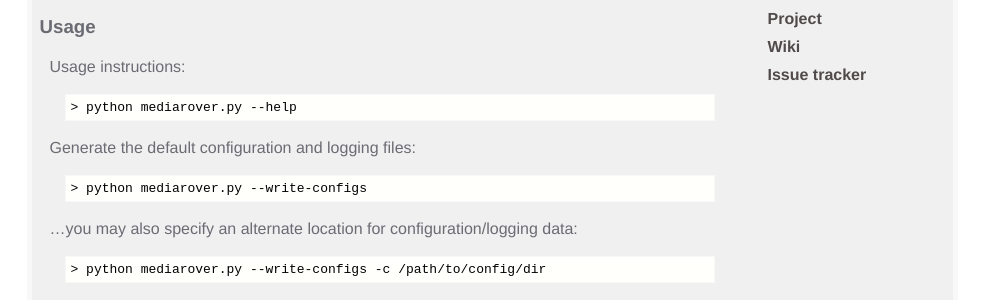
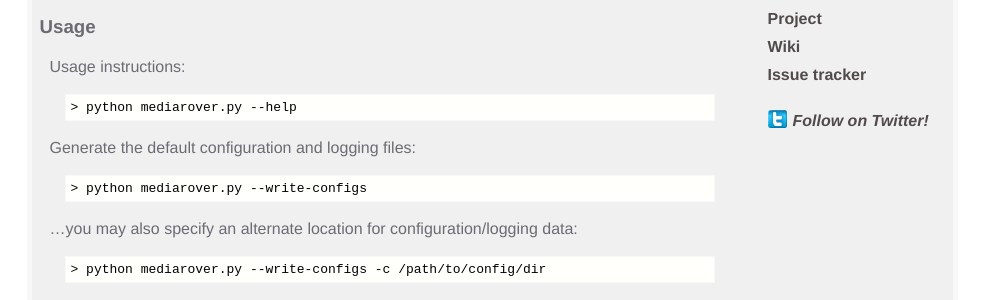
Before and after one commit to kierse/mediarover, a Jekyll site: the page built from index.markdown, in a window 1280 px wide. Shown: the part 251-551 px from the top of the page, without its empty margins (148-1132 px from the left). Built offline with Jekyll 4.4.1, drawn with Linux system fonts in a browser that asks for light colours; Markdown is read by kramdown in place of the engine named in the settings.

Commit message:
added twitter link to menu

```diff
--- a/_layouts/default.html
+++ b/_layouts/default.html
@@ -17,6 +17,8 @@
 				<li><a href="http://github.com/kierse/mediarover">Project</a></li>
 				<li><a href="http://wiki.github.com/kierse/mediarover">Wiki</a></li>
 				<li><a href="http://github.com/kierse/mediarover/issues">Issue tracker</a></li>
+				<br />
+				<li class="twitter"><a href="http://twitter.com/mediarover">Follow on Twitter!</a></li>
 			</ul>
 			<div class="content">
 				{{content}}
--- a/styles/default.css
+++ b/styles/default.css
@@ -43,6 +43,15 @@ ul.menu a
 ul.menu a:hover
 {
 	background-color: #f8f8f8;
+}
+
+ul.menu li.twitter
+{
+	text-indent: 40px;
+	font-style: italic;
+	background-image: url('/images/twitter.jpg');
+	background-position: 15px 3px;
+	background-repeat: no-repeat;
 }
 
 div.content
```
Also changed, not shown: images/twitter.jpg (added).
